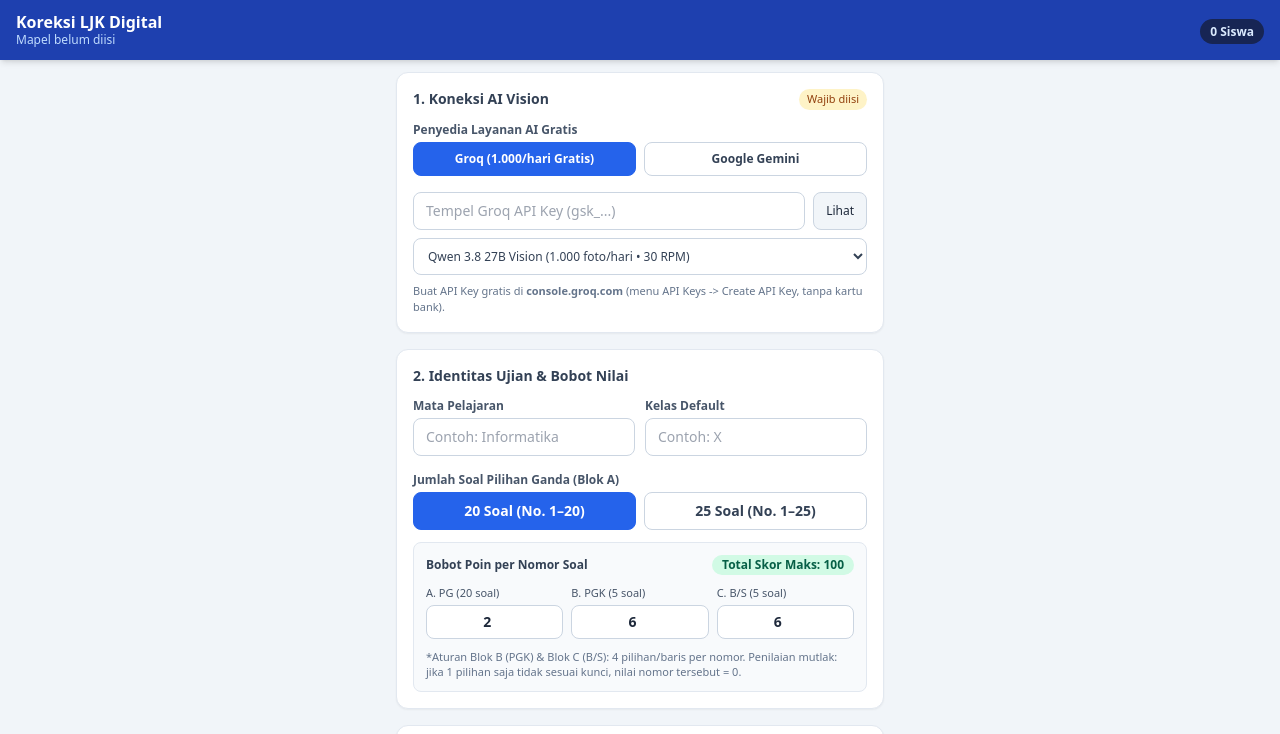
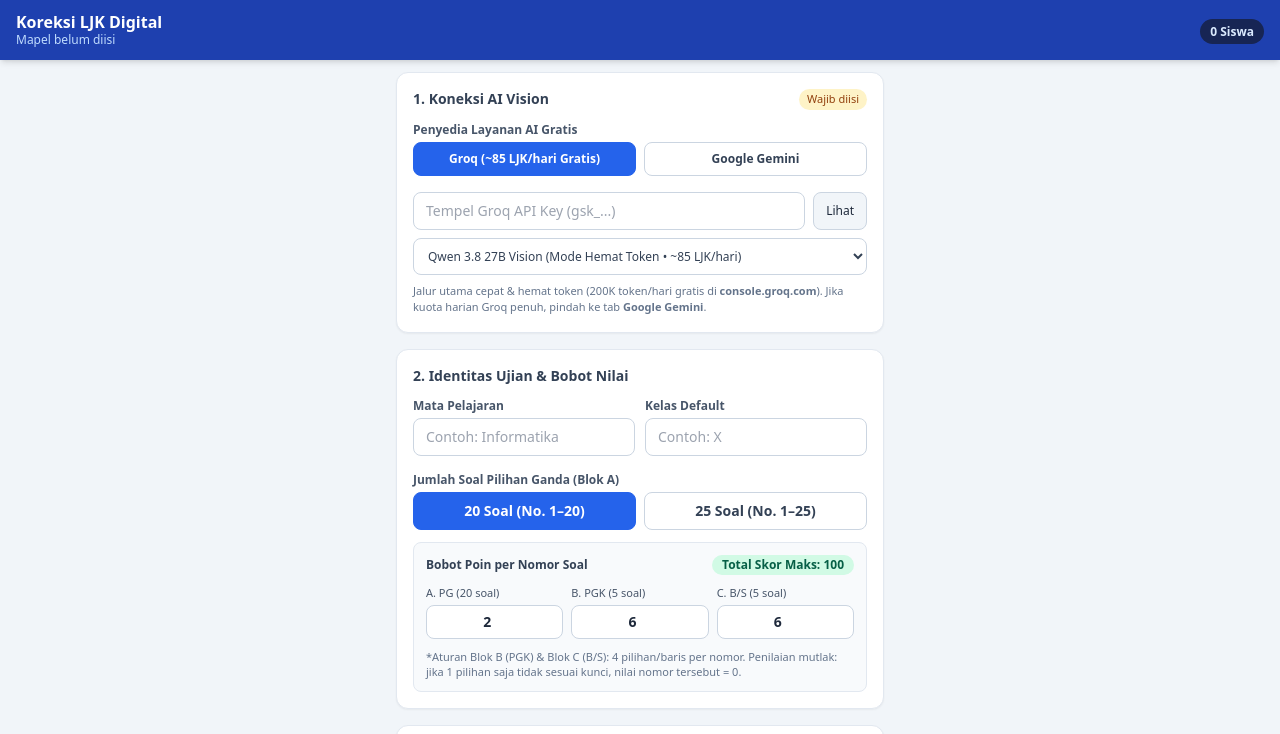
Before and after one commit to nurchanifl/Koreksi_SAS, a plain HTML site: page index.html in a window 1280 px wide. Shown: the top 734 px of the page. Drawn offline with nearby package versions, Linux system fonts and the light colour scheme.

Commit message:
Update index.html

````diff
--- a/index.html
+++ b/index.html
@@ -44,7 +44,7 @@
           <div class="grid grid-cols-2 gap-2">
             <button type="button" id="btnProviderGroq" onclick="setProvider('groq')"
               class="py-2 px-2 text-xs font-bold rounded-lg border border-blue-600 bg-blue-600 text-white">
-              Groq (1.000/hari Gratis)
+              Groq (~85 LJK/hari Gratis)
             </button>
             <button type="button" id="btnProviderGemini" onclick="setProvider('gemini')"
               class="py-2 px-2 text-xs font-bold rounded-lg border border-slate-300 bg-white text-slate-700">
@@ -63,10 +63,10 @@
             </button>
           </div>
           <select id="groqModelSelect" class="w-full text-xs border border-slate-300 rounded-lg px-2.5 py-2 text-slate-700 bg-white font-medium">
-            <option value="qwen/qwen3.8-27b">Qwen 3.8 27B Vision (1.000 foto/hari • 30 RPM)</option>
+            <option value="qwen/qwen3.8-27b">Qwen 3.8 27B Vision (Mode Hemat Token • ~85 LJK/hari)</option>
           </select>
           <p class="text-[11px] text-slate-500">
-            Buat API Key gratis di <strong>console.groq.com</strong> (menu API Keys -> Create API Key, tanpa kartu bank).
+            Jalur utama cepat & hemat token (200K token/hari gratis di <strong>console.groq.com</strong>). Jika kuota harian Groq penuh, pindah ke tab <strong>Google Gemini</strong>.
           </p>
         </div>
 
@@ -531,7 +531,6 @@
     }
     ensureKeyStructures();
 
-    // Paksa pembaruan model Groq lama (Llama 4) ke Qwen 3.8 27B Vision
     if (!appState.groqModel || appState.groqModel.includes('llama-4')) {
       appState.groqModel = 'qwen/qwen3.8-27b';
     }
@@ -939,7 +938,15 @@
     return pgResult;
   }
 
-  const SHARED_LJK_PROMPT = `Baca Lembar Jawab Ujian SMA Islam Darussalam ini dengan akurasi 100%.
+  const COMPACT_GROQ_PROMPT = `Baca LJK ini, kembalikan HANYA JSON valid:
+- nama, nomor_peserta, kelas: tulisan tangan bagian atas.
+- pg_1_5 (no 1-5 kiri atas), pg_6_10 (no 6-10 kiri bawah), pg_11_15 (no 11-15 tengah atas), pg_16_20 (no 16-20 tengah bawah), pg_21_25 (no 21-25 kanan atas, isi "-" jika kosong): array 5 huruf ("A"-"E" atau "-") yang disilang [X]. Abaikan kotak dicoret (=).
+- pgk: key "1".."5" (kiri bawah), array nomor kotak 1..4 (atas ke bawah) yang dicentang [√].
+- bs: key "1".."5" (kanan bawah), array 4 elemen ("B","S", atau "-") tiap baris atas ke bawah yang dicentang [√].
+- catatan_ai: catatan singkat jika ada coretan/ragu.
+Format: {"nama":"","nomor_peserta":"","kelas":"","pg_1_5":["-","-","-","-","-"],"pg_6_10":["-","-","-","-","-"],"pg_11_15":["-","-","-","-","-"],"pg_16_20":["-","-","-","-","-"],"pg_21_25":["-","-","-","-","-"],"pgk":{"1":[],"2":[],"3":[],"4":[],"5":[]},"bs":{"1":["-","-","-","-"],"2":["-","-","-","-"],"3":["-","-","-","-"],"4":["-","-","-","-"],"5":["-","-","-","-"]},"catatan_ai":""}`;
+
+  const GEMINI_LJK_PROMPT = `Baca Lembar Jawab Ujian SMA Islam Darussalam ini dengan akurasi 100%.
 
 1. IDENTITAS ATAS:
    - nama: tulisan tangan pada "Nama :"
@@ -966,8 +973,7 @@
    - Untuk key "1".."5", kembalikan array 4 elemen ("B", "S", atau "-") sesuai posisi tanda CENTANG [√] tiap baris.
 
 5. Abaikan bagian D. URAIAN di paling bawah.
-Kembalikan HANYA objek JSON valid tanpa markdown dengan struktur persis:
-{"nama":"","nomor_peserta":"","kelas":"","pg_1_5":["-","-","-","-","-"],"pg_6_10":["-","-","-","-","-"],"pg_11_15":["-","-","-","-","-"],"pg_16_20":["-","-","-","-","-"],"pg_21_25":["-","-","-","-","-"],"pgk":{"1":[],"2":[],"3":[],"4":[],"5":[]},"bs":{"1":["-","-","-","-"],"2":["-","-","-","-"],"3":["-","-","-","-"],"4":["-","-","-","-"],"5":["-","-","-","-"]},"catatan_ai":""}`;
+Kembalikan HANYA objek JSON valid dengan key: nama, nomor_peserta, kelas, pg_1_5, pg_6_10, pg_11_15, pg_16_20, pg_21_25, pgk, bs, catatan_ai.`;
 
   async function handleImageSelected(event) {
     const file = event.target.files[0];
@@ -1042,9 +1048,8 @@ Kembalikan HANYA objek JSON valid tanpa markdown dengan struktur persis:
     }
   }
 
-  // ==================== GROQ VISION ENGINE (QWEN 3.8 27B) ====================
+  // ==================== GROQ VISION ENGINE (QWEN 3.8 27B HEMAT TOKEN) ====================
   function parseSafeJsonFromText(rawText) {
-    // Bersihkan blok <think>...</think> jika model menyertakan penalaran sebelum JSON
     let text = rawText.replace(/<think>[\s\S]*?<\/think>/gi, '').trim();
     text = text.replace(/^```json\s*/i, '').replace(/```\s*$/i, '').trim();
     const firstBrace = text.indexOf('{');
@@ -1074,13 +1079,14 @@ Kembalikan HANYA objek JSON valid tanpa markdown dengan struktur persis:
         body: JSON.stringify({
           model: modelName,
           temperature: 0.0,
-          max_tokens: 1400,
+          reasoning_effort: 'none',
+          max_tokens: 700,
           response_format: { type: 'json_object' },
           messages: [
             {
               role: 'user',
               content: [
-                { type: 'text', text: SHARED_LJK_PROMPT },
+                { type: 'text', text: COMPACT_GROQ_PROMPT },
                 { type: 'image_url', image_url: { url: jpegDataUrl } }
               ]
             }
@@ -1187,7 +1193,7 @@ Kembalikan HANYA objek JSON valid tanpa markdown dengan struktur persis:
         body: JSON.stringify({
           contents: [{
             parts: [
-              { text: SHARED_LJK_PROMPT },
+              { text: GEMINI_LJK_PROMPT },
               { inline_data: { mime_type: 'image/jpeg', data: base64Jpeg } }
             ]
           }],
````
